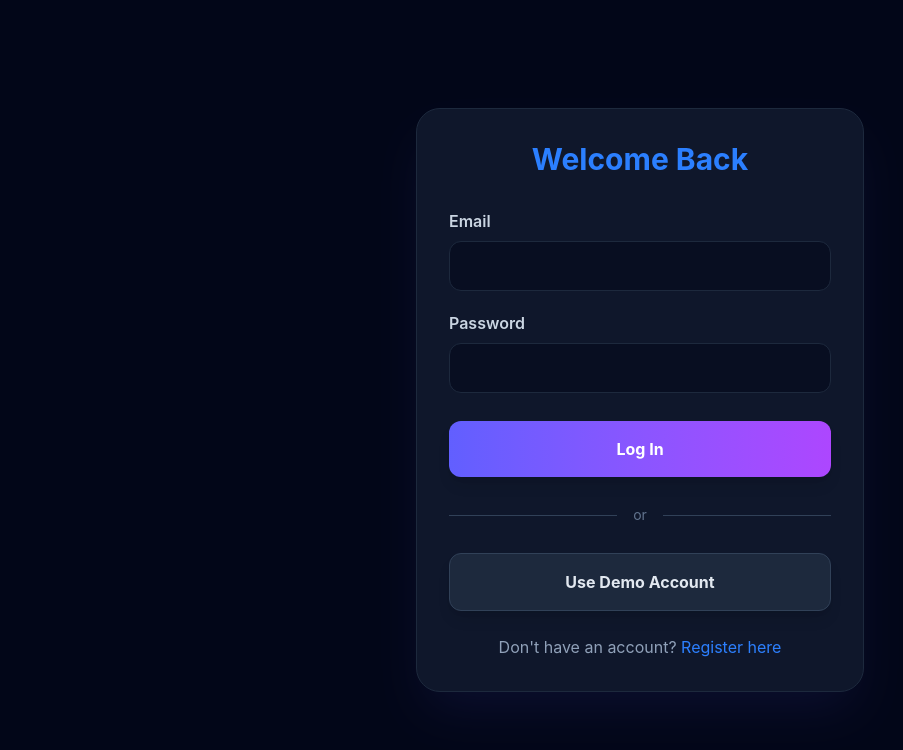
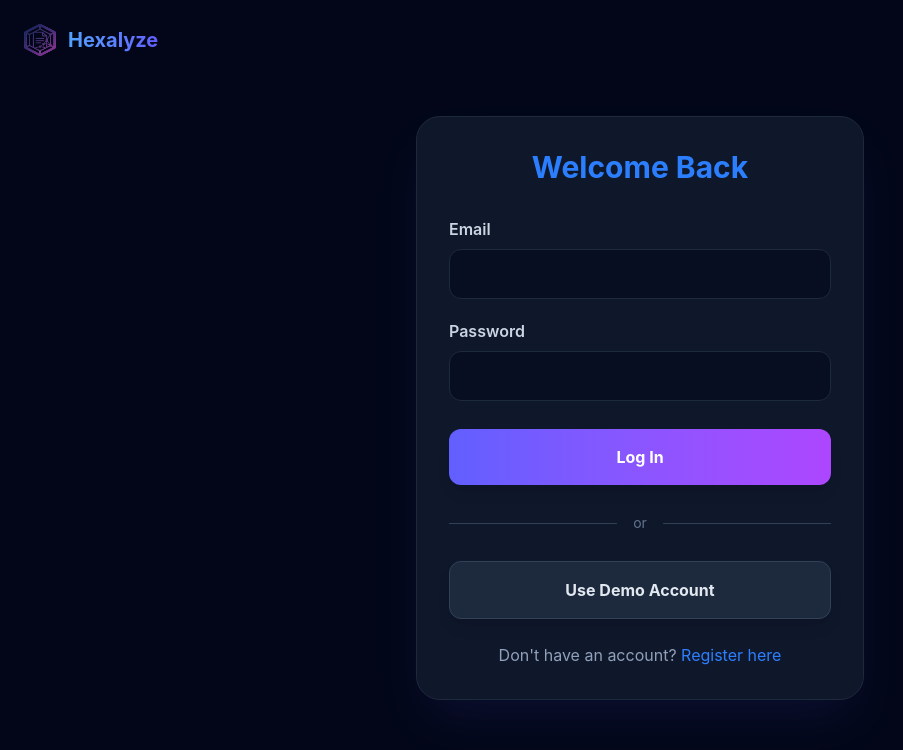
Before and after one commit to Guna02826/hexanalyze, a React (Vite) app in the folder client/: page /login in a window 1280 px wide. Shown: the top 750 px of the page, without its empty margins (0-903 px from the left). Built offline with nearby package versions, Linux system fonts and the light colour scheme; no server answers.

Commit message:
feat(client): add branding header to authentication pages

```diff
--- a/client/src/pages/Login.tsx
+++ b/client/src/pages/Login.tsx
@@ -78,8 +78,19 @@ const Login = () => {
   };
 
   return (
-    <div className="min-h-screen flex items-center justify-center bg-slate-950 p-4">
-      <div className="max-w-md w-full bg-slate-900 border border-slate-800 rounded-3xl p-6 sm:p-8 shadow-2xl shadow-indigo-500/10">
+    <div className="min-h-screen bg-slate-950 flex flex-col">
+      {/* Simple Branding Header */}
+      <div className="w-full p-6 flex justify-center sm:justify-start">
+        <Link to="/" className="flex items-center hover:opacity-80 transition-opacity">
+          <img src="/favicon.png" alt="Hexalyze Logo" className="h-8 w-8 mr-3" />
+          <h1 className="text-xl font-bold bg-gradient-to-r from-blue-400 to-indigo-500 bg-clip-text text-transparent">
+            Hexalyze
+          </h1>
+        </Link>
+      </div>
+
+      <div className="flex-1 flex items-center justify-center p-4 pb-20">
+        <div className="max-w-md w-full bg-slate-900 border border-slate-800 rounded-3xl p-6 sm:p-8 shadow-2xl shadow-indigo-500/10">
         <h2 className="text-3xl font-bold text-center text-blue-500 mb-8">
           Welcome Back
         </h2>
@@ -144,6 +155,7 @@ const Login = () => {
           </Link>
         </p>
       </div>
+      </div>
     </div>
   );
 };
--- a/client/src/pages/Register.tsx
+++ b/client/src/pages/Register.tsx
@@ -69,8 +69,19 @@ const Register = () => {
   };
 
   return (
-    <div className="min-h-screen flex items-center justify-center bg-slate-950 p-4">
-      <div className="max-w-md w-full bg-slate-900 border border-slate-800 rounded-3xl p-6 sm:p-8 shadow-2xl shadow-indigo-500/10">
+    <div className="min-h-screen bg-slate-950 flex flex-col">
+      {/* Simple Branding Header */}
+      <div className="w-full p-6 flex justify-center sm:justify-start">
+        <Link to="/" className="flex items-center hover:opacity-80 transition-opacity">
+          <img src="/favicon.png" alt="Hexalyze Logo" className="h-8 w-8 mr-3" />
+          <h1 className="text-xl font-bold bg-gradient-to-r from-blue-400 to-indigo-500 bg-clip-text text-transparent">
+            Hexalyze
+          </h1>
+        </Link>
+      </div>
+
+      <div className="flex-1 flex items-center justify-center p-4 pb-20">
+        <div className="max-w-md w-full bg-slate-900 border border-slate-800 rounded-3xl p-6 sm:p-8 shadow-2xl shadow-indigo-500/10">
         <h2 className="text-3xl font-bold text-center text-blue-500 mb-8">
           Create Account
         </h2>
@@ -133,6 +144,7 @@ const Register = () => {
           </Link>
         </p>
       </div>
+      </div>
     </div>
   );
 };
```
